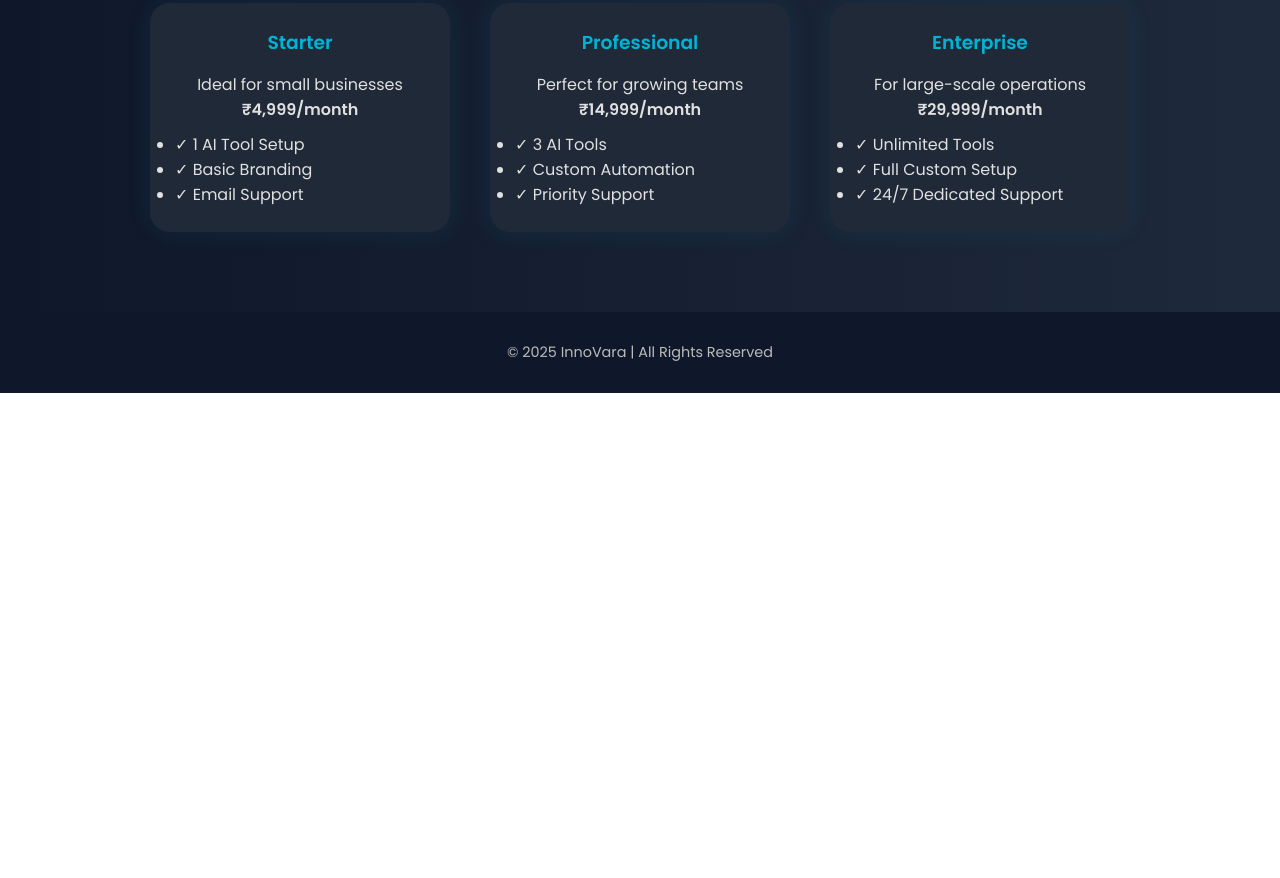
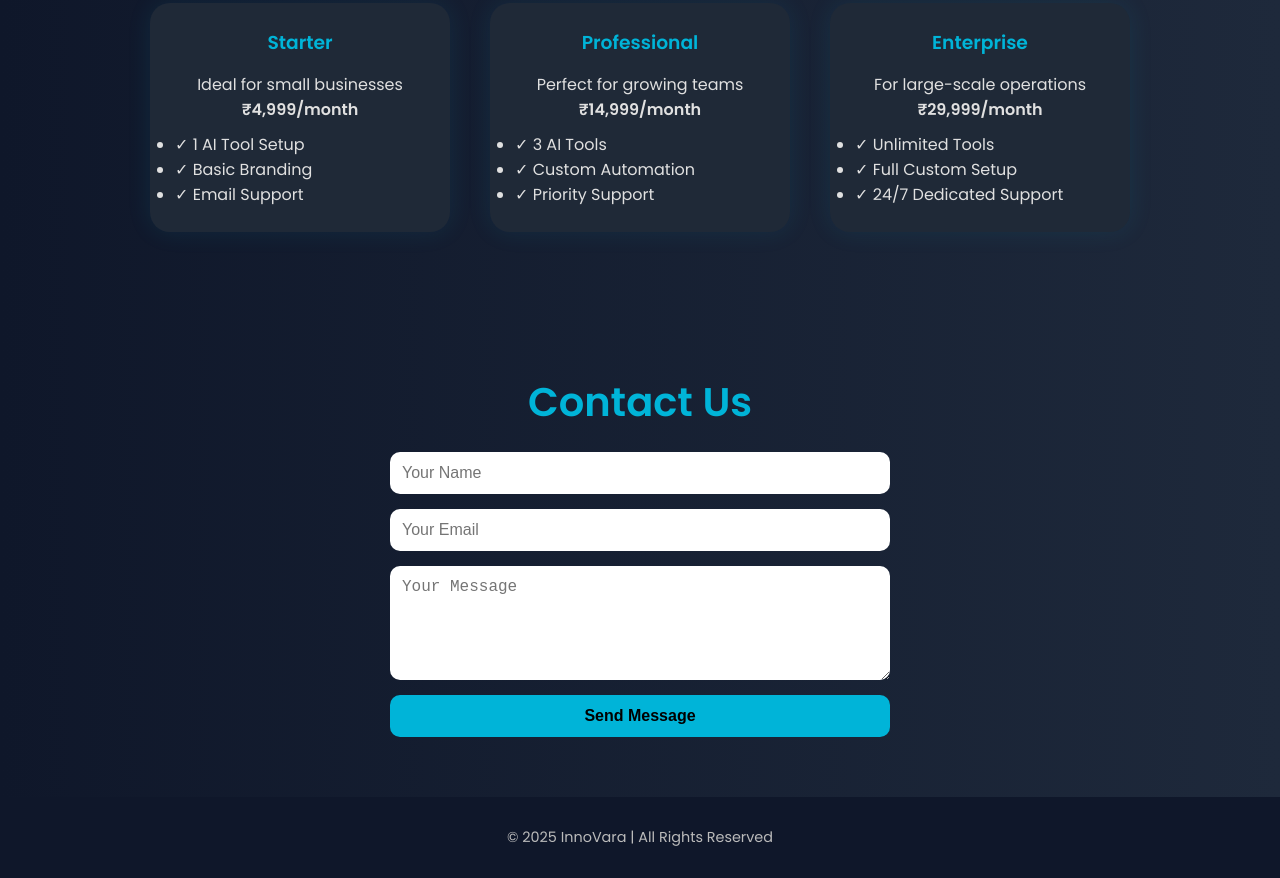
Before and after one commit to aakashverma8527/aivara-website, a plain HTML site: page index.html in a window 1280 px wide. Shown: the part 2568-3446 px from the top of the page. Before the commit the page ends 2961 px from the top, so only its background shows below. Drawn offline with Linux system fonts and the light colour scheme.

Commit message:
Update index.html

```diff
--- a/index.html
+++ b/index.html
@@ -139,6 +139,41 @@
     footer p {
       color: #bbb;
     }
+
+    /* Contact Form */
+    form {
+      max-width: 500px;
+      margin: 0 auto;
+      display: flex;
+      flex-direction: column;
+      gap: 15px;
+    }
+
+    input, textarea {
+      padding: 12px;
+      border-radius: 10px;
+      border: none;
+      font-size: 1rem;
+      background: #fff;
+      color: #000;
+    }
+
+    textarea {
+      resize: vertical;
+    }
+
+    input[type="submit"] {
+      background-color: #00b4d8;
+      color: #000;
+      font-weight: 600;
+      cursor: pointer;
+      transition: 0.3s;
+    }
+
+    input[type="submit"]:hover {
+      background-color: #ffffff;
+      color: #000;
+    }
   </style>
 </head>
 
@@ -259,6 +294,16 @@
     </div>
   </section>
 
+  <section id="contact">
+    <h2 class="section-title">Contact Us</h2>
+    <form action="#" method="POST">
+      <input type="text" name="name" placeholder="Your Name" required>
+      <input type="email" name="email" placeholder="Your Email" required>
+      <textarea name="message" rows="5" placeholder="Your Message" required></textarea>
+      <input type="submit" value="Send Message">
+    </form>
+  </section>
+
   <footer>
     <p>&copy; 2025 InnoVara | All Rights Reserved</p>
   </footer>
```
